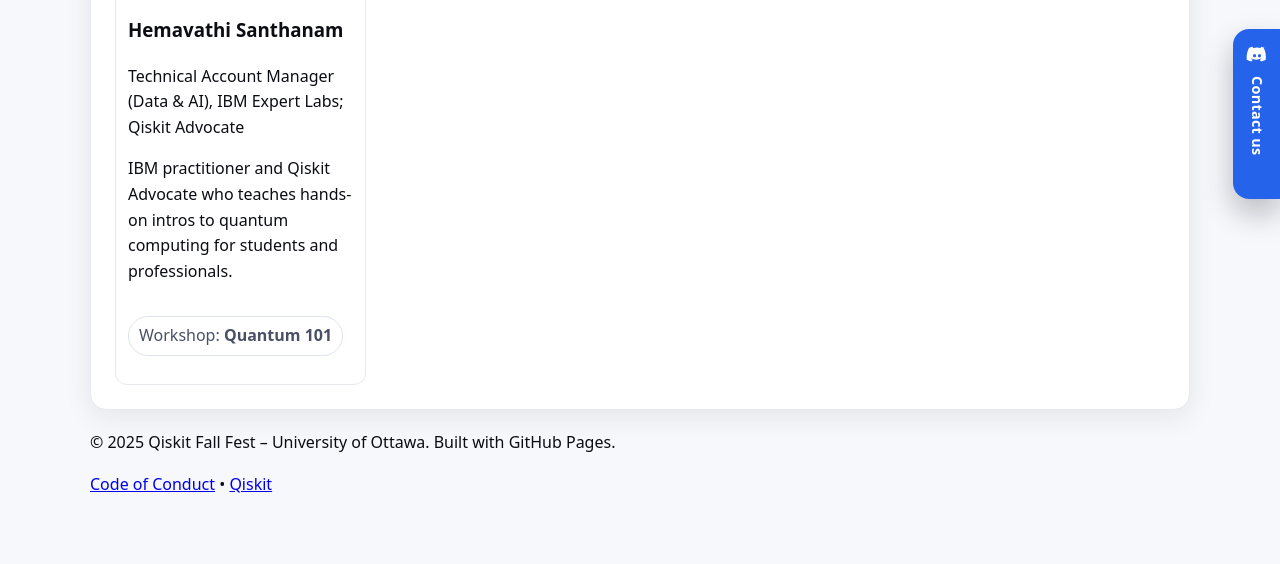
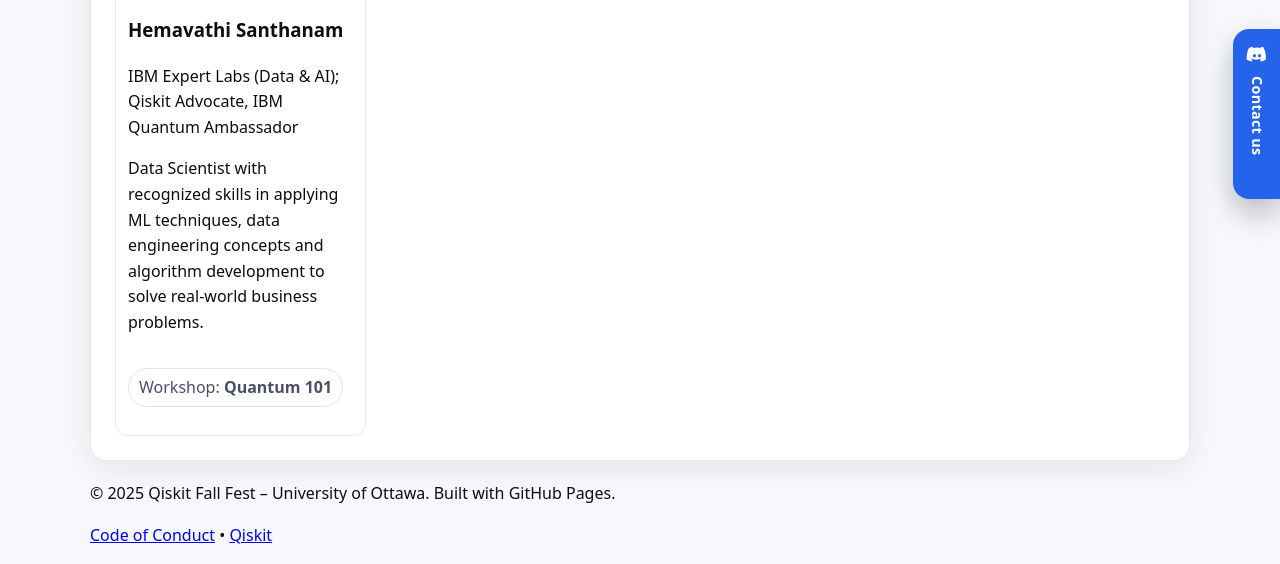
Before and after one commit to utkarshh-singh/fall-fest-2025-website, a Jekyll site: the page built from speakers.md, in a window 1280 px wide and 900 px high, scrolled down 886 px, cut to the strip 336-900 px from the top of the window. Built offline with Jekyll 4.4.1, drawn with Linux system fonts in a browser that asks for light colours; before the commit the page ends 1735 px from its top, so only the background shows below that.

Commit message:
Update speakers.md

```diff
--- a/speakers.md
+++ b/speakers.md
@@ -80,10 +80,9 @@
       <article class="person">
         <img src="{{ '/assets/people/hemavathi-santhanam.jpg' | relative_url }}" alt="Hemavathi Santhanam headshot" loading="lazy">
         <h3>Hemavathi Santhanam</h3>
-        <p class="affil">Technical Account Manager (Data & AI), IBM Expert Labs; Qiskit Advocate</p>
+        <p class="affil">IBM Expert Labs (Data & AI); Qiskit Advocate, IBM Quantum Ambassador</p>
         <p class="bio">
-          IBM practitioner and Qiskit Advocate who teaches hands-on intros to quantum computing for students and
-          professionals.
+          Data Scientist with recognized skills in applying ML techniques, data engineering concepts and algorithm development to solve real-world business problems.
         </p>
         <p class="pill">Workshop: <strong>Quantum 101</strong></p>
       </article>
```
